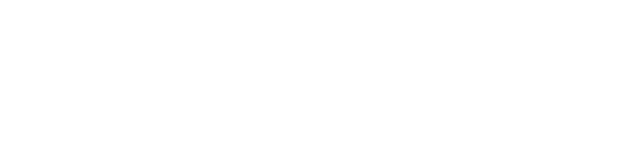
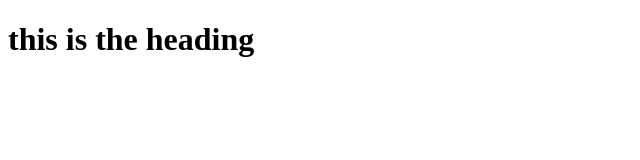
Before and after one commit to AkshitT22/coursera-test, a plain HTML site: page module2-solution/index.html in a window 1280 px wide. Shown: the whole page, without its empty margins (0-640 px from the left). Drawn offline with Linux system fonts and the light colour scheme.

Commit message:
Update index.html

```diff
--- a/module2-solution/index.html
+++ b/module2-solution/index.html
@@ -3,6 +3,7 @@
   <head>
     <meta charset="utf-8">
     <title>module 2 solution</title>
+    <h1>this is the heading<h1>
   </head>
   <body>
 
```
